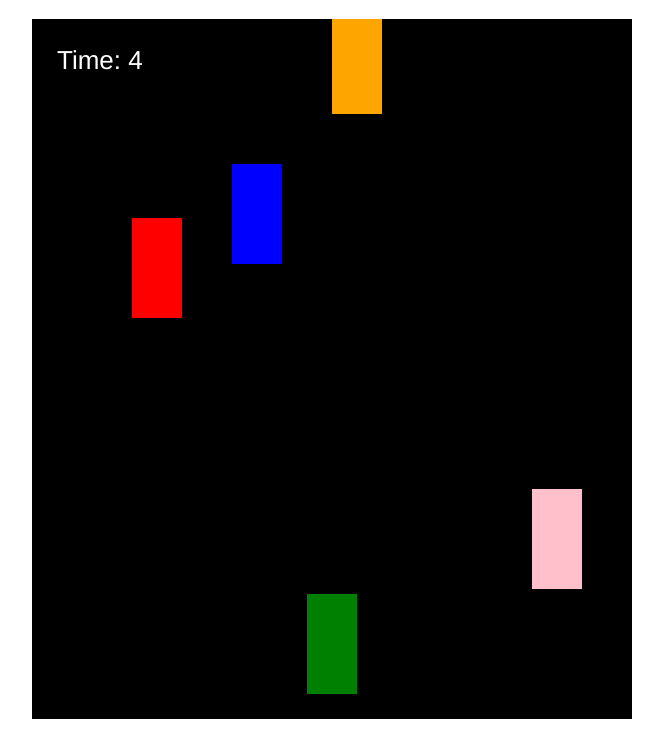
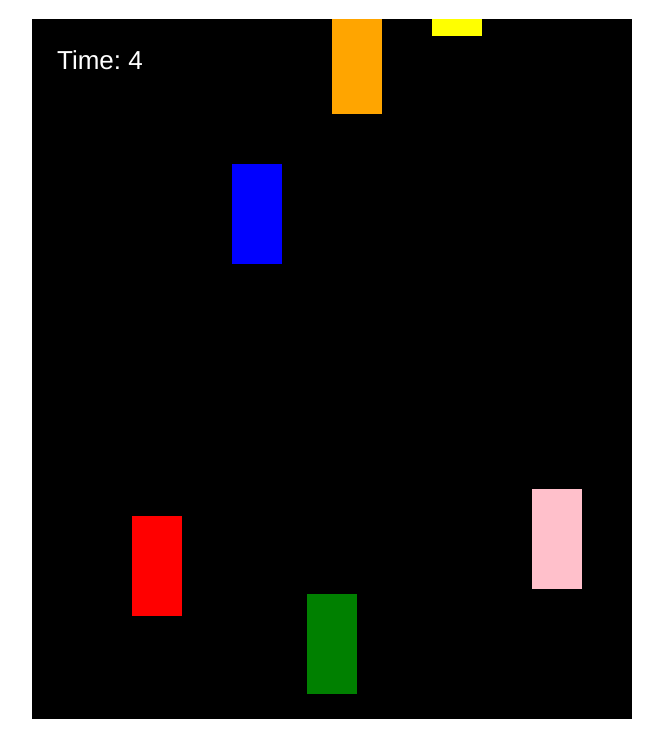
Before and after one commit to glaserbw/Project1-Game, a plain HTML site: page index.html in a window 1280 px wide. Shown: the part 61-800 px from the top of the page, without its empty margins (308-971 px from the left). Drawn offline with Linux system fonts and the light colour scheme.

Commit message:
got random Y and Speed incremenents

```diff
--- a/index.html
+++ b/index.html
@@ -7,7 +7,7 @@
 <body>
 	<div id="gameScreen">
 		<h1>Stokey's way home</h1>
-		<canvas id="gameCanvas" width="600" height="700"></canvas> <!-- this used to be width="360" height="620" -->
+		<canvas id="gameCanvas" width="600" height="700"></canvas>
 	</div>
 	<script type="text/javascript" src="js/globalvar.js"></script>
 	<script type="text/javascript" src="js/movement.js"></script>
--- a/js/globalvar.js
+++ b/js/globalvar.js
@@ -27,11 +27,11 @@ var enemies = [{
 		drawColor: 'red', // this is the color of the rectangle spawned
 		X: 100, // enemy starting X coordinates
 		Y: 50, // enemy starting Y coordinates
-		resetY: -300,
-		speed: 1, // enemy start speed
-		speedIncrement: 1, // enemy speed increment
-		speedReset: 5, //speed to reset after max has been reached
-		speedMax: 10, // enemy max speed
+		// resetY: -300,
+		speed: 3, // enemy start speed
+		// speedIncrement: 1, // enemy speed increment
+		speedReset: 6, //speed to reset after max has been reached
+		speedMax: 11, // enemy max speed
 		width: 50, // enemy width
 		height: 100, // enemy height
 		img: "img/Black_viper.png"
@@ -40,9 +40,9 @@ var enemies = [{
 		drawColor: 'blue',
 		X: 200,
 		Y: -600,
-		resetY: -100,
+		// resetY: -100,
 		speed: 5,
-		speedIncrement: 2,
+		// speedIncrement: 2,
 		speedReset: 5,
 		speedMax: 10,
 		width: 50,
@@ -53,9 +53,9 @@ var enemies = [{
 	 	drawColor: 'orange',
 		X: 300,
 		Y: -750,
-		resetY: -400,
+		// resetY: -400,
 		speed: 5,
-		speedIncrement: 4,
+		// speedIncrement: 4,
 		speedReset: 5,
 		speedMax: 10,
 		width: 50,
@@ -66,9 +66,9 @@ var enemies = [{
 		drawColor: 'yellow',
 		X: 400,
 		Y: -100,
-		resetY: -250,
+		// resetY: -250,
 		speed: 6,
-		speedIncrement: 0,
+		// speedIncrement: 0,
 		speedReset: 5,
 		speedMax: 10,
 		width: 50,
@@ -79,9 +79,9 @@ var enemies = [{
 	  	drawColor: 'pink',
 		X: 500,
 		Y: -275,
-		resetY: -90,
+		// resetY: -90,
 		speed: 5,
-		speedIncrement: 2,
+		// speedIncrement: 2,
 		speedReset: 5,
 		speedMax: 10,
 		width: 50,
--- a/js/movement.js
+++ b/js/movement.js
@@ -22,8 +22,8 @@ function moveEverything(){
 
 //taylors function to reset EACH car
 function enemyReset(taylor){
-	taylor.Y = taylor.resetY;
-	taylor.speed += taylor.speedIncrement;
+	taylor.Y = getRandomPos();
+	taylor.speed += getRandomSpeed(); //taylor.speedIncrement was here
 	if(taylor.speed >= taylor.speedMax) {
 		taylor.speed = taylor.speedReset;
 	}
@@ -39,7 +39,6 @@ function findCollision(){
 		var Py2 = player.Y + player.height;
 
 	for(var i = 0; i < enemies.length; i++) {
-		// console.log(i);
 	// enemy coordinates variables
 		var Ex1 = enemies[i].X;
 		var Ex2 = enemies[i].X + enemies[i].width;
@@ -51,11 +50,6 @@ function findCollision(){
 		if (((Px1 < Ex1 && Px2 > Ex1) || (Px1 < Ex2 && Ex2 < Px2)) &&
 			((Py1 < Ey1 && Py2 > Ey1) || (Py1 < Ey2 && Ey2 < Py2))
 			) {
-			// console.log("player x1 is " + Px1);
-			// console.log("player x2 is " + Px2);
-			// console.log("enemy x1 is " + Ex1);
-			// console.log("enemy x2 is " + Ex2);
-
 			endGame();
 		}
 	}
@@ -64,3 +58,17 @@ function findCollision(){
 function endGame(){
 	console.log("You Crashed!!!");
 };
+
+//gets a random Y position for the car to restart
+function getRandomPos(min, max) {
+  min = Math.ceil(-canvas.height);
+  max = Math.floor(0);
+  return Math.floor(Math.random() * (max - min)) + min;
+};
+
+//gets a random speed increment for enemy reset
+function getRandomSpeed(min, max) {
+  min = Math.ceil(5);
+  max = Math.floor(0);
+  return Math.floor(Math.random() * (max - min)) + min;
+};
```
